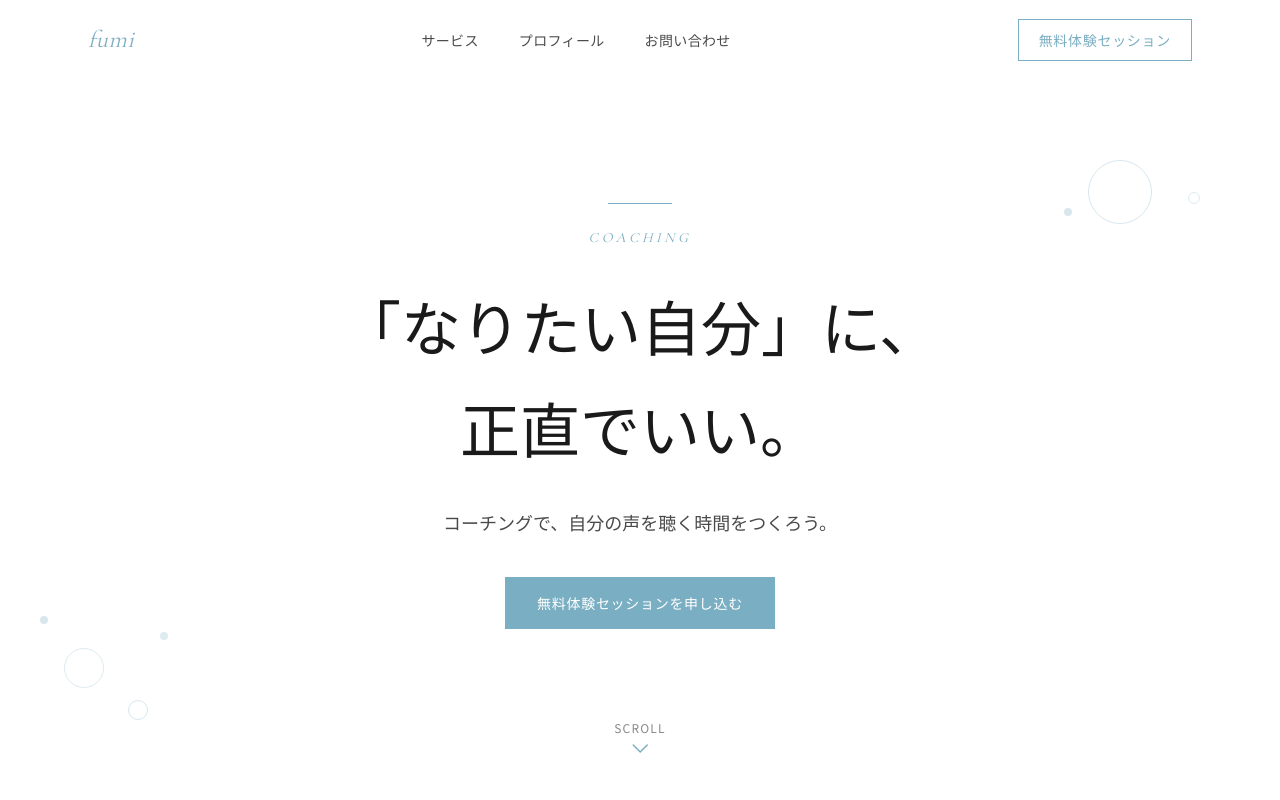
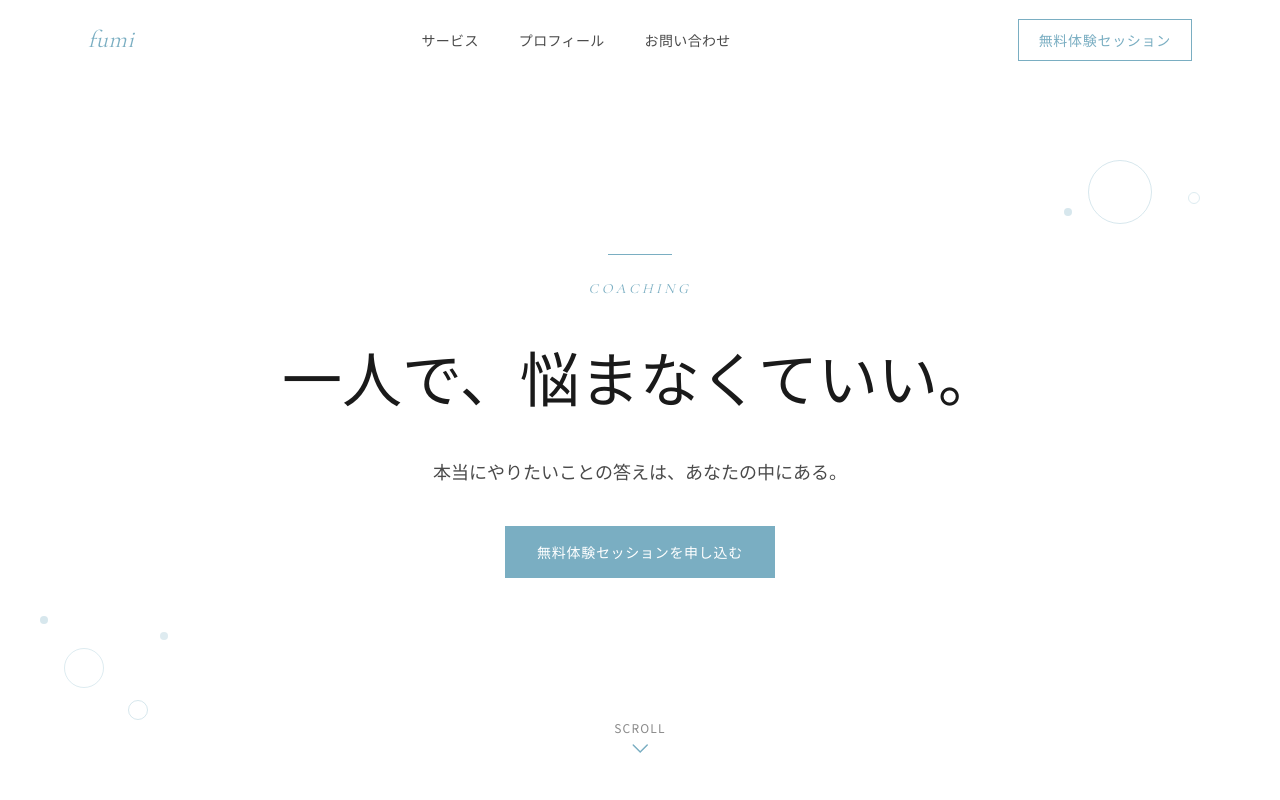
Before and after one commit to fumi-mura/fumi-coach, a Next.js app: page / in a window 1280 px wide. Shown: the top 800 px of the page. Built offline with nearby package versions, Linux system fonts and the light colour scheme.

Commit message:
content: update hero message based on coach story

```diff
--- a/src/components/sections/Hero.tsx
+++ b/src/components/sections/Hero.tsx
@@ -28,12 +28,12 @@ export default function Hero() {
 
           {/* Main headline */}
           <h1 className="font-serif text-ink leading-[1.7] mb-6 text-4xl md:text-5xl lg:text-6xl">
-            「なりたい自分」に、<br />正直でいい。
+            一人で、悩まなくていい。
           </h1>
 
           {/* Sub copy */}
           <p className="font-sans text-ink-muted text-base md:text-lg leading-relaxed mb-10">
-            コーチングで、自分の声を聴く時間をつくろう。
+            本当にやりたいことの答えは、あなたの中にある。<br />
           </p>
 
           {/* CTA */}
```
